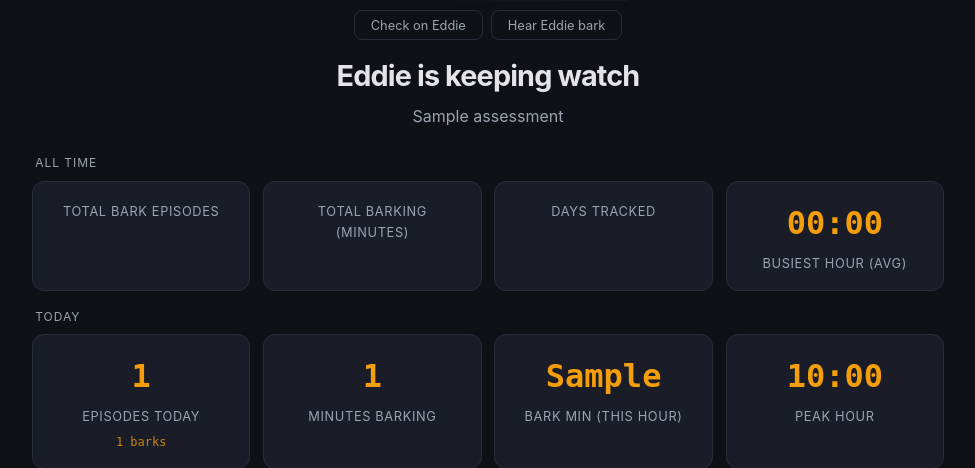
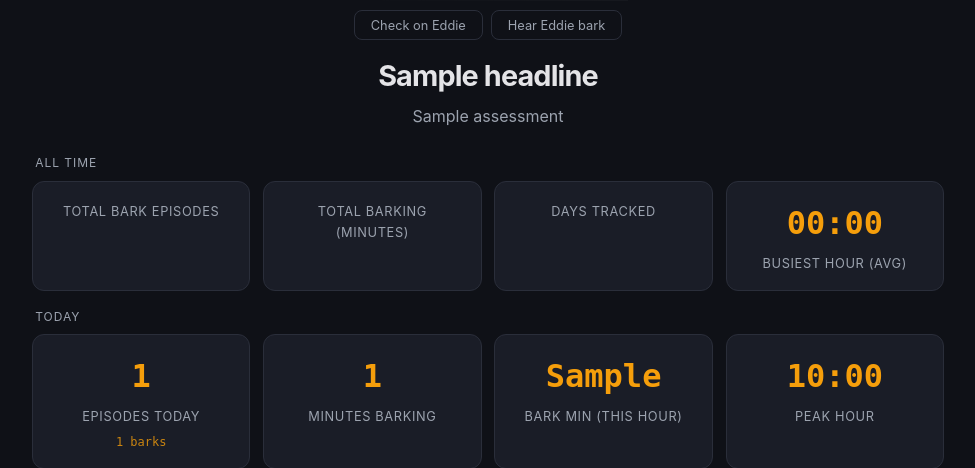
Before and after one commit to cjmuldoon/barkup, a Python web app: template src/barkup/web/templates/public.html in a window 1280 px wide. Shown: the part 491-959 px from the top of the page, without its empty margins (152-1127 px from the left). Run offline with Jinja, Linux system fonts and the light colour scheme; the template is opened without the code that fills it: most values are stand-ins (such as "Sample title", 1, 10 or a date in 2020).

Commit message:
Time-aware headline: is/was good boy today/yesterday
During monitoring: 'Eddie is (NOT) a good boy!'
After monitoring before midnight: 'Eddie was (NOT) a good boy today!'
After midnight before monitoring: 'Eddie was (NOT) a good boy yesterday!'

Co-Authored-By: Claude Opus 4.6 (1M context) <noreply@anthropic.com>

```diff
--- a/src/barkup/web/templates/public.html
+++ b/src/barkup/web/templates/public.html
@@ -21,12 +21,10 @@
     </div>
 
     <h1 class="hero-title">
-        {% if mood == "devil" %}
-            Eddie is being... <em>spirited</em> right now
-        {% elif mood == "angel" %}
-            Eddie is a good boy
+        {% if "NOT" in headline %}
+            {{ headline.replace("NOT", '<em>NOT</em>')|safe }}
         {% else %}
-            Eddie is keeping watch
+            {{ headline }}
         {% endif %}
     </h1>
 
```
Also changed, not shown: src/barkup/web/app.py (+14 -0 lines).
